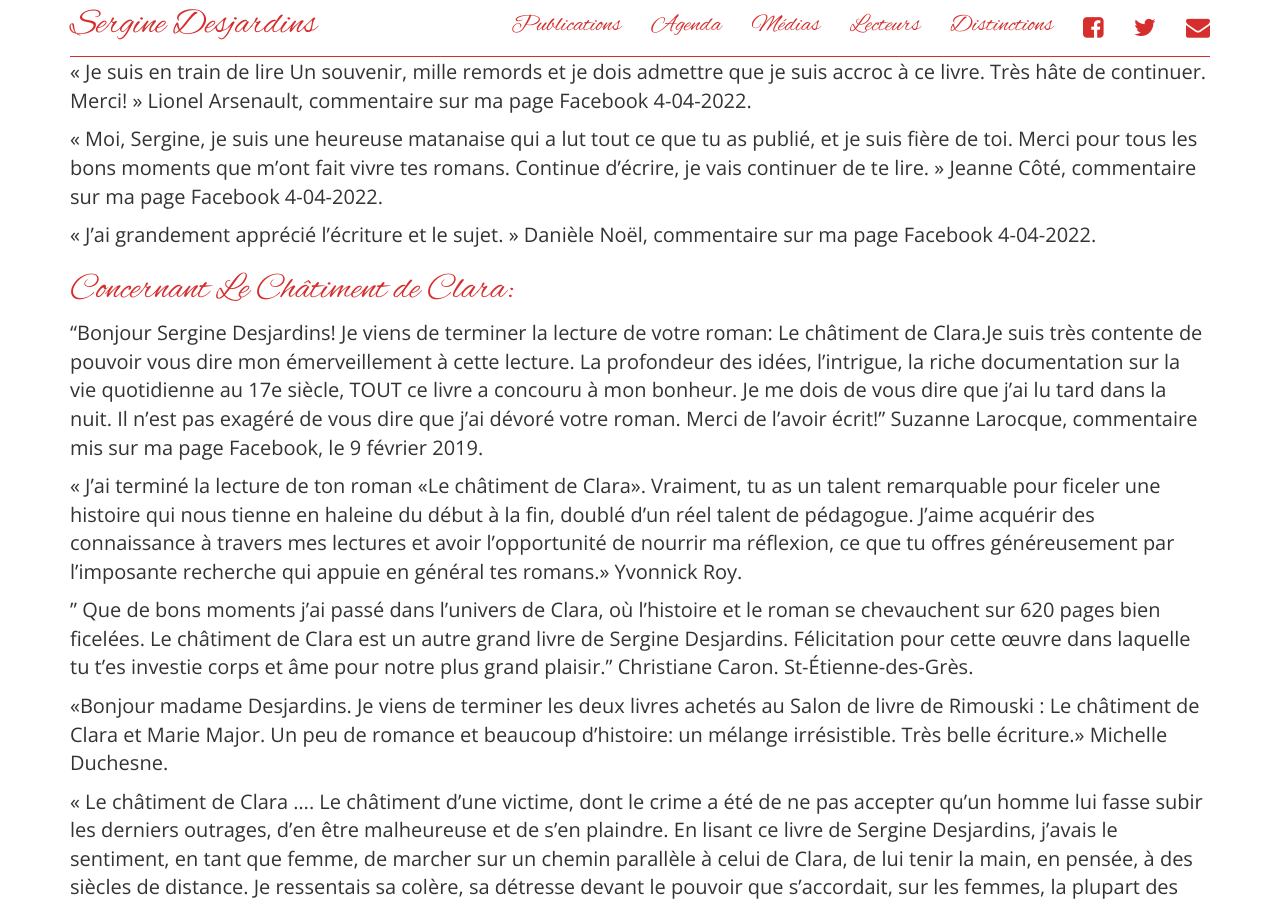
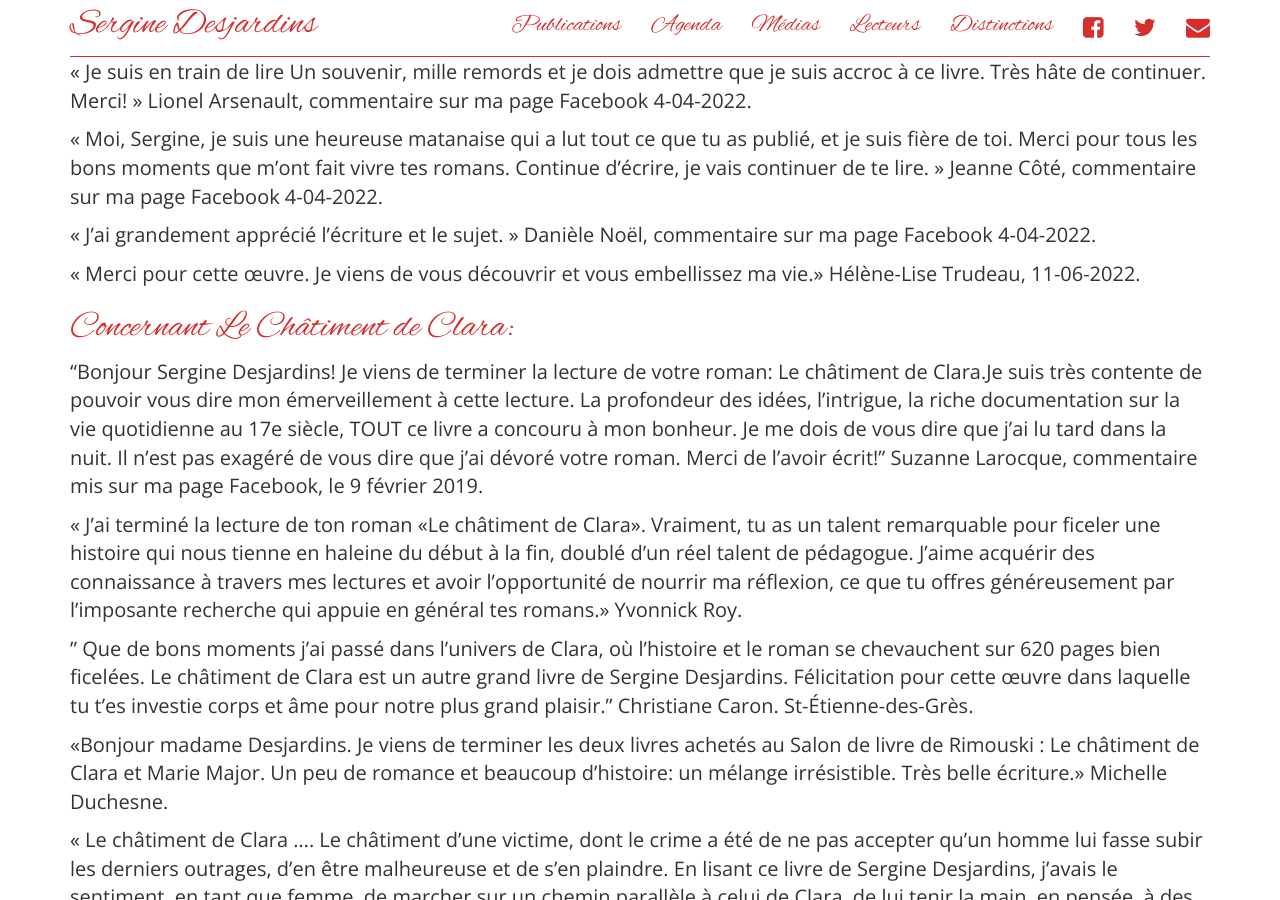
Before and after one commit to serginedesjardins/serginedesjardins.github.io, a Jekyll site: the page built from lecteurs.md, in a window 1280 px wide and 900 px high, scrolled down 9720 px. Built offline with Jekyll 4.4.1, drawn with Linux system fonts in a browser that asks for light colours; nearby versions of some CDN libraries.

Commit message:
Hélène Trudeau

```diff
--- a/lecteurs.md
+++ b/lecteurs.md
@@ -181,6 +181,9 @@ J’adore recevoir des messages de mes lecteurs et lectrices. Voici le plus réc
 « Moi, Sergine, je suis une heureuse matanaise qui a lut tout ce que tu as publié, et je suis fière de toi. Merci pour tous les bons moments que m’ont fait vivre tes romans. Continue d’écrire, je vais continuer de te lire. » Jeanne Côté, commentaire sur ma page Facebook 4-04-2022.
 
 « J’ai grandement apprécié l’écriture et le sujet. » Danièle Noël, commentaire sur ma page Facebook 4-04-2022.
+
+« Merci pour cette œuvre. Je viens de vous découvrir et vous embellissez ma vie.» Hélène-Lise Trudeau, 11-06-2022.
+
 
 
 
```
